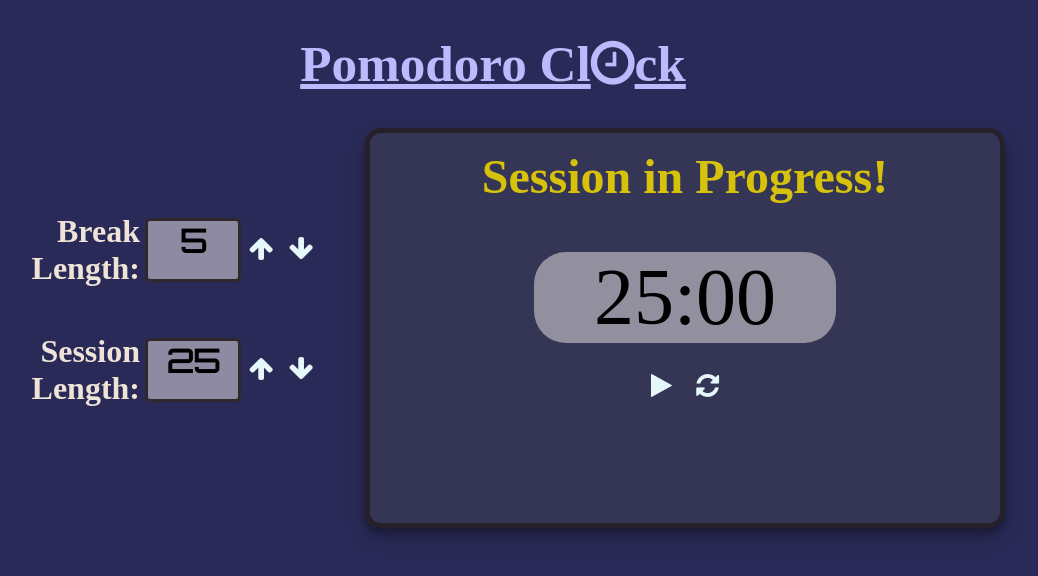
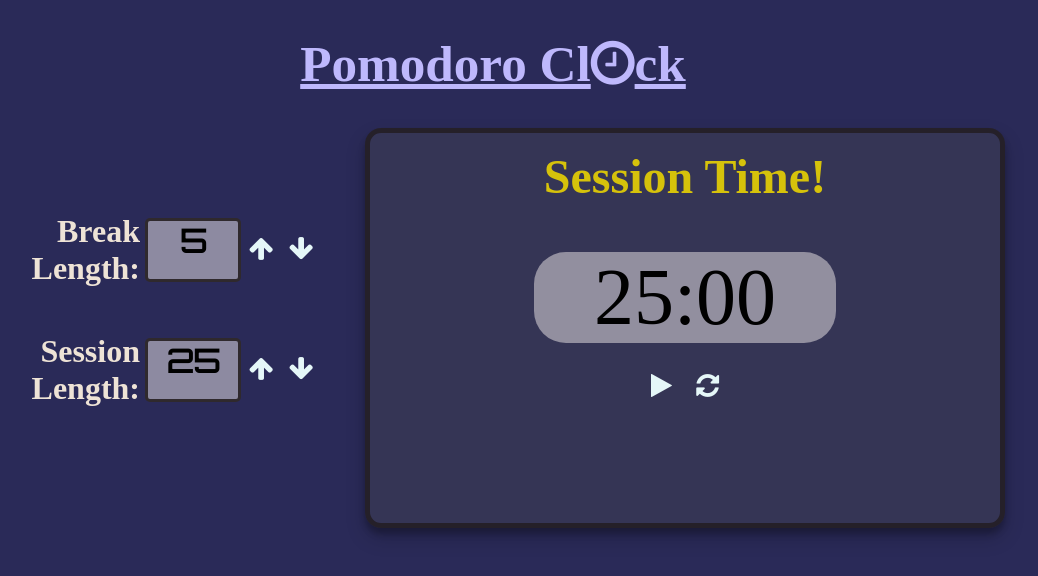
Before and after one commit to nikhilpr23/pomodoro-clock-react, a React (Create React App) app: page / in a window 1280 px wide. Shown: the top 576 px of the page, without its empty margins (147-1185 px from the left). Built offline with nearby package versions, Linux system fonts and the light colour scheme; a web font is replaced by a local one.

Commit message:
default text change

```diff
--- a/src/App.js
+++ b/src/App.js
@@ -153,7 +153,7 @@ class App extends Component {
           </div>
           <div className="timer">
             <span id="timer-label" className={this.state.session ? 'orange' : 'green'}>
-              {this.state.session ? 'Session in Progress!' : 'Break Time'}</span>
+              {this.state.session ? 'Session Time!' : 'Break Time'}</span>
             <p className="limitLabel">{this.state.limit ? this.limitExceed() : ''}</p>
             <div id="time-left">{this.display()}</div><br/>
             <audio id="beep" ref={this.audioRef}>
```
